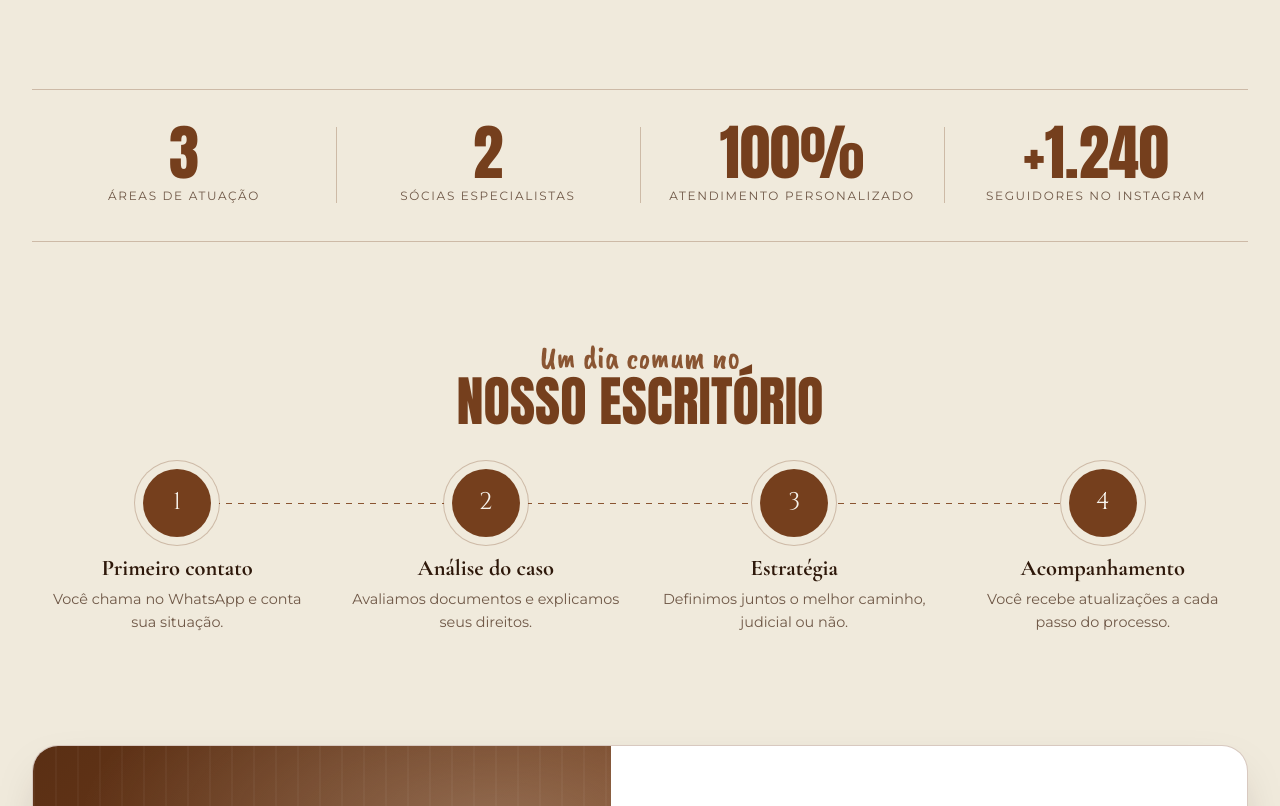
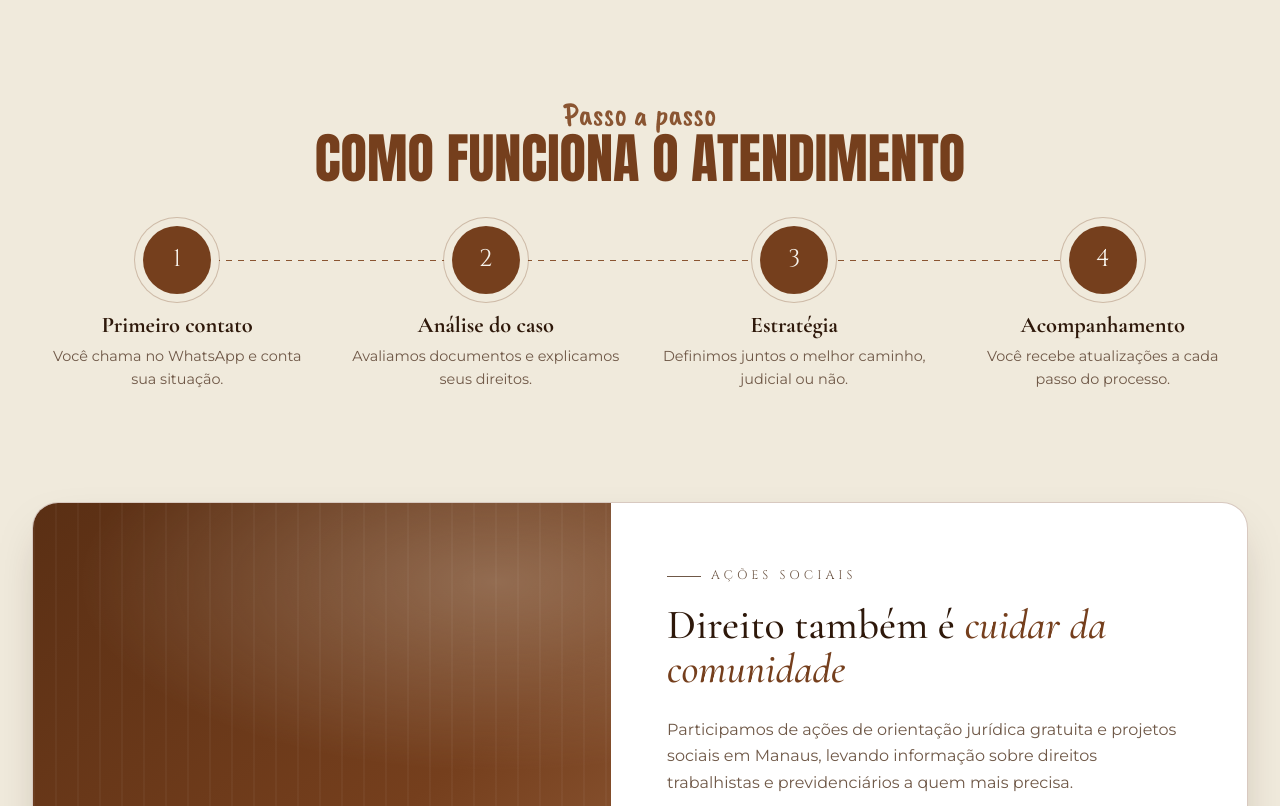
Before and after one commit to IGLsoftwares/seixas-leite-site, a plain HTML site: page index.html in a window 1280 px wide. Shown: the part 5729-6535 px from the top of the page. Drawn offline with nearby package versions, Linux system fonts and the light colour scheme.

Commit message:
Remove a faixa de números e renomeia os passos do atendimento
Tira "áreas de atuação / sócias / atendimento / seguidores" da seção do escritório
e troca "Um dia comum no nosso escritório" por "Passo a passo: Como funciona o atendimento".

Co-Authored-By: Claude Opus 5.5 <noreply@anthropic.com>

```diff
--- a/css/style.css
+++ b/css/style.css
@@ -636,16 +636,7 @@ ul, ol { margin: 0; padding: 0; list-style: none; }
 .office__gallery .slot img { transition: transform 1.2s var(--ease); }
 .office__gallery .slot:hover img { transform: scale(1.06); }
 
-.stats { display: grid; grid-template-columns: repeat(4, 1fr); margin: clamp(60px, 8vw, 100px) 0; border-block: 1px solid var(--line); }
-.stat { padding: 32px 16px; text-align: center; position: relative; }
-.stat + .stat::before { content: ""; position: absolute; left: 0; top: 25%; bottom: 25%; width: 1px; background: var(--line); }
-.stat b { display: block; font-family: var(--f-impact); font-weight: 400; font-size: clamp(2.6rem, 5vw, 3.8rem); line-height: 1; color: var(--coffee); }
-.stat span { font-size: .75rem; text-transform: uppercase; letter-spacing: .14em; color: var(--muted); }
-@media (max-width: 760px) {
-  .stats { grid-template-columns: 1fr 1fr; }
-  .stat:nth-child(3)::before { display: none; }
-  .stat:nth-child(n+3) { border-top: 1px solid var(--line); }
-}
+.steps { margin-top: clamp(64px, 9vw, 110px); }
 
 .steps__title { font-family: var(--f-impact); font-weight: 400; text-transform: uppercase; font-size: clamp(2rem, 4.6vw, 3.4rem); color: var(--brown); text-align: center; margin-bottom: 40px; line-height: 1; }
 .steps__title .t-script { text-transform: none; font-size: .6em; color: var(--bronze); }
@@ -878,11 +869,6 @@ ul, ol { margin: 0; padding: 0; list-style: none; }
 }
 
 /* ---------- Celulares pequenos (320–380px) e telas baixas ---------- */
-@media (max-width: 400px) {
-  .stat { padding: 24px 6px; }
-  .stat b { font-size: 2.15rem; }
-  .stat span { font-size: .62rem; letter-spacing: .08em; }
-}
 @media (max-width: 380px) {
   .eyebrow { font-size: .66rem; letter-spacing: .22em; }
   .slide__title { font-size: 2.25rem; margin-bottom: 1rem; }
--- a/index.html
+++ b/index.html
@@ -353,16 +353,9 @@
           </div>
         </div>
 
-        <div class="stats reveal">
-          <div class="stat"><b data-counter="3">0</b><span>áreas de atuação</span></div>
-          <div class="stat"><b data-counter="2">0</b><span>sócias especialistas</span></div>
-          <div class="stat"><b data-counter="100" data-suffix="%">0</b><span>atendimento personalizado</span></div>
-          <div class="stat"><b data-counter="1240" data-prefix="+">0</b><span>seguidores no Instagram</span></div>
-        </div>
-
         <!-- Como funciona -->
         <div class="steps">
-          <h3 class="steps__title reveal"><span class="t-script">Um dia comum no</span> nosso escritório</h3>
+          <h3 class="steps__title reveal"><span class="t-script">Passo a passo</span> Como funciona o atendimento</h3>
           <ol class="steps__list">
             <li class="step reveal"><span class="step__n">1</span><b>Primeiro contato</b><p>Você chama no WhatsApp e conta sua situação.</p></li>
             <li class="step reveal"><span class="step__n">2</span><b>Análise do caso</b><p>Avaliamos documentos e explicamos seus direitos.</p></li>
--- a/js/main.js
+++ b/js/main.js
@@ -179,31 +179,6 @@
     build();
   });
 
-  /* ---------- Contadores ---------- */
-  const countObs = new IntersectionObserver(
-    (entries) =>
-      entries.forEach((en) => {
-        if (!en.isIntersecting) return;
-        countObs.unobserve(en.target);
-        const el = en.target;
-        const end = +el.dataset.counter;
-        const pre = el.dataset.prefix || "";
-        const suf = el.dataset.suffix || "";
-        const fmt = (v) => pre + Math.round(v).toLocaleString("pt-BR") + suf;
-        if (reduceMotion) return (el.textContent = fmt(end));
-        const t0 = performance.now();
-        const dur = 1800;
-        const tick = (t) => {
-          const p = Math.min((t - t0) / dur, 1);
-          el.textContent = fmt(end * (1 - Math.pow(1 - p, 3)));
-          if (p < 1) requestAnimationFrame(tick);
-        };
-        requestAnimationFrame(tick);
-      }),
-    { threshold: 0.6 }
-  );
-  $$("[data-counter]").forEach((el) => countObs.observe(el));
-
   /* ---------- Revelar ao rolar ---------- */
   const revealObs = new IntersectionObserver(
     (entries) =>
```
